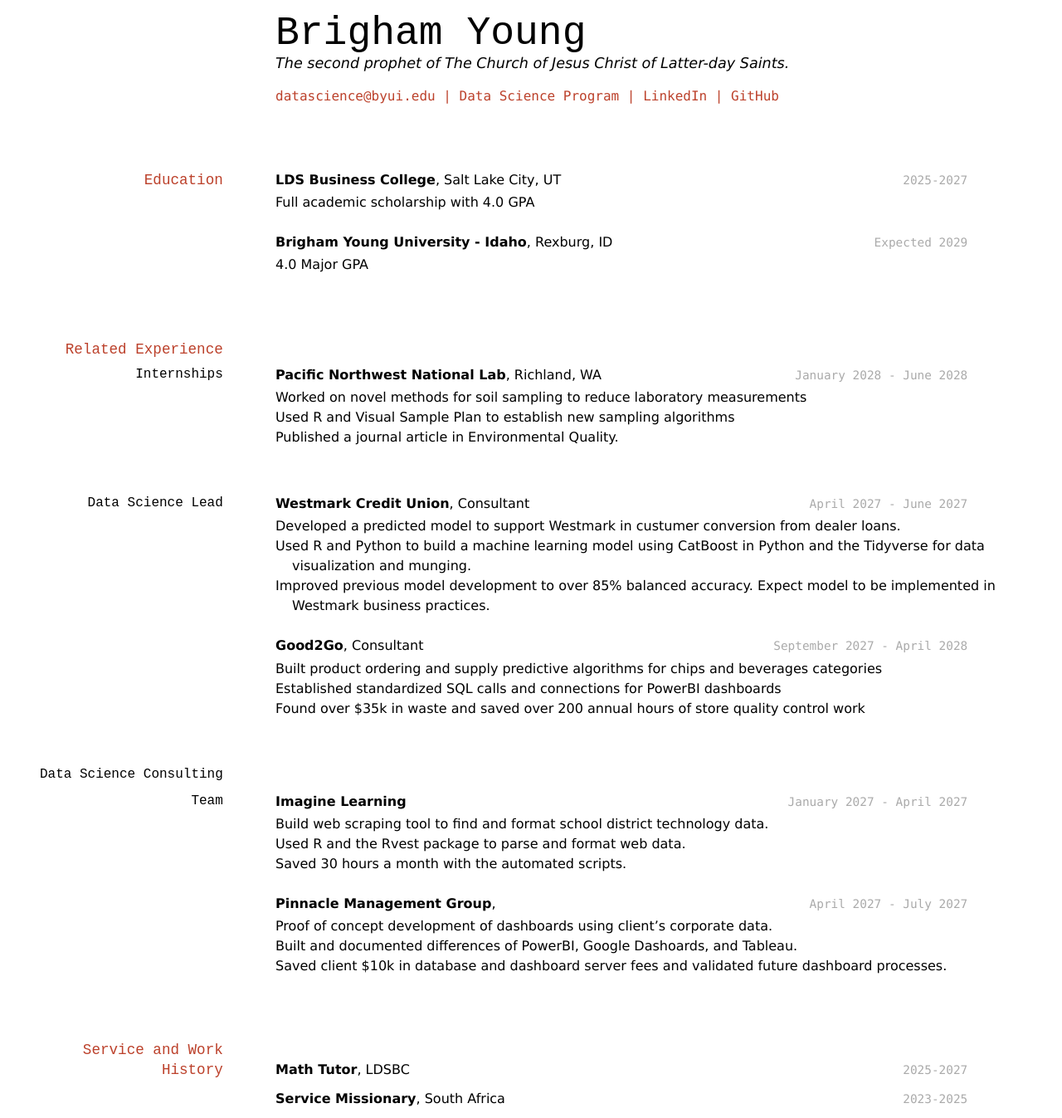
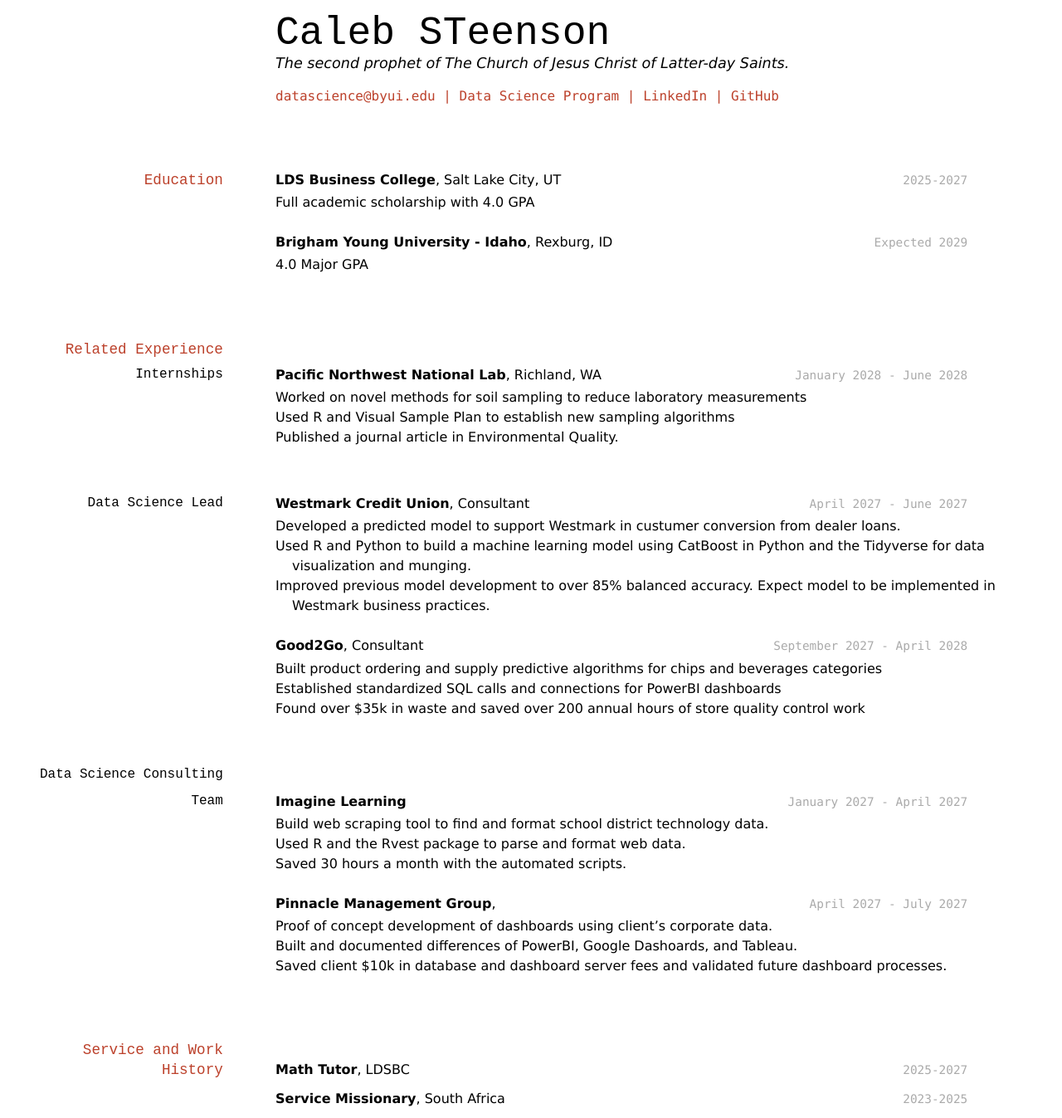
Before and after one commit to Steenz23/steensoncaleb_resume, a Jekyll site: the page built from docs/index.md, in a window 1280 px wide. Shown: the whole page at 83% size. Built offline with Jekyll 4.4.1, drawn with Linux system fonts in a browser that asks for light colours.

Commit message:
added bad title
jnhbgf

```diff
--- a/docs/index.md
+++ b/docs/index.md
@@ -2,7 +2,7 @@
 layout: cv
 title: Brigham Young's Resume
 ---
-# Brigham Young
+#  Caleb STeenson
 The second prophet of The Church of Jesus Christ of Latter-day Saints.
 
 <div id="webaddress">
```
